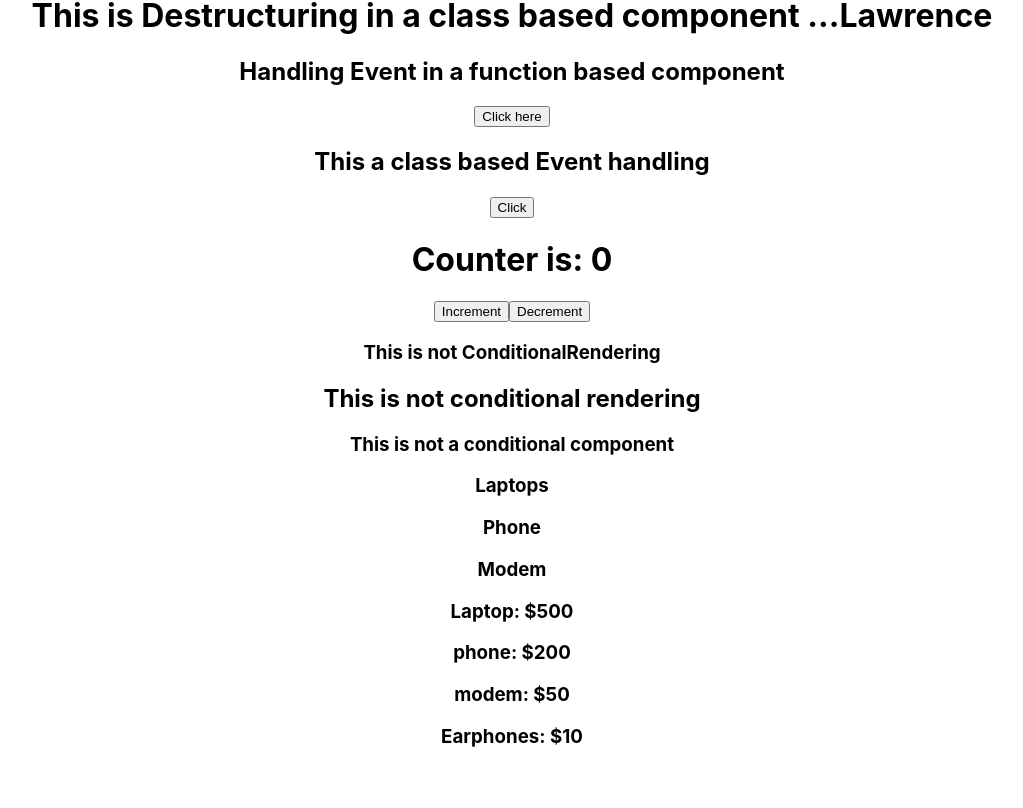
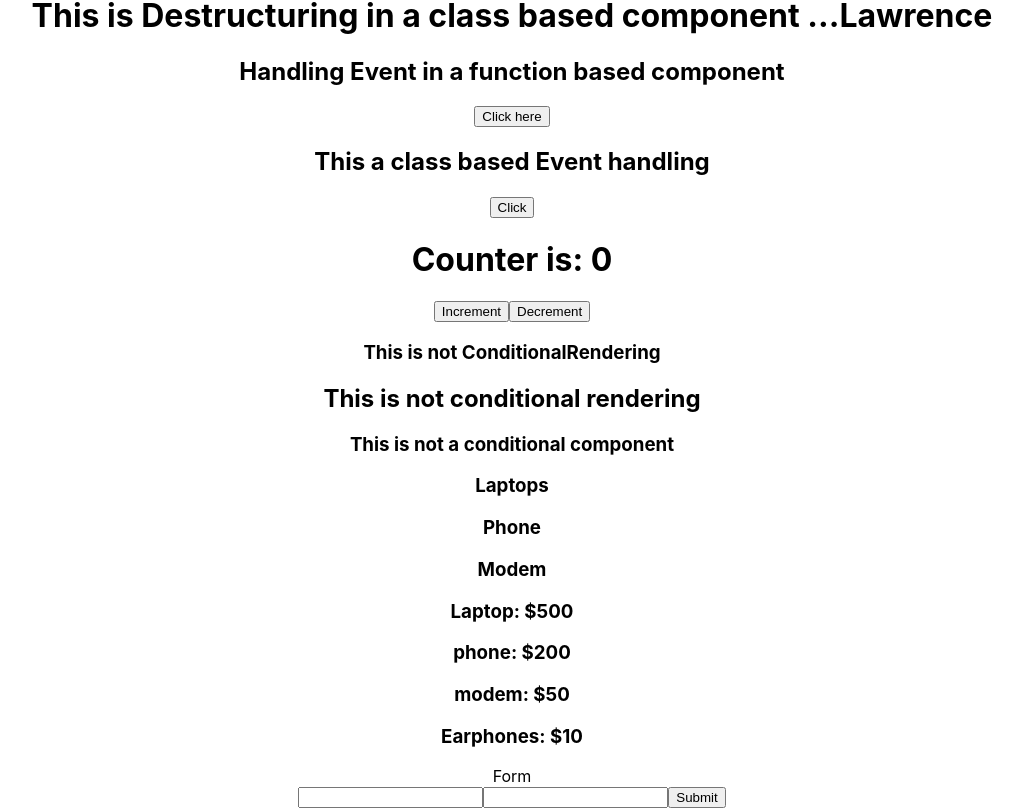
Before and after one commit to Ramas-21/react_tutorial, a React (Create React App) app: page / in a window 1280 px wide. Shown: the part 371-1179 px from the top of the page, without its empty margins (128-1151 px from the left). Before the commit the page ends 1137 px from the top, so only its background shows below. Built offline with nearby package versions, Linux system fonts and the light colour scheme.

Commit message:
Handling user input

```diff
--- a/src/App.js
+++ b/src/App.js
@@ -12,6 +12,7 @@
 import TernaryOperator from './components/TernaryOperator';
 import ListRendering from './components/ListRendering';
 import RenderingListOfObjects from './components/RenderingListOfObjects';
+import HandlingUserInput from './components/HandlingUserInput';
 function App() {
   return (
     <div className="App">
@@ -29,6 +30,7 @@
       <TernaryOperator></TernaryOperator>
       <ListRendering></ListRendering>
       <RenderingListOfObjects></RenderingListOfObjects>
+      <HandlingUserInput></HandlingUserInput>
     </div>
   );
 }
--- /dev/null
+++ b/src/components/HandlingUserInput.js
@@ -0,0 +1,36 @@
+import { Component } from "react";
+
+class HandlingUserInput extends Component{
+    state = {
+        firstName: "",
+        lastName: "",
+    }
+    handleSubmit = (event) => {
+        event.preventDefault();
+        console.log({
+            fname: this.state.firstName,
+            lname: this.state.lastName,
+        })
+    }
+    handleLastName =  (event) =>{
+        this.setState({
+            lastName: event.target.value,
+        })
+    }
+    handleChange = (event) =>{
+        this.setState({
+            firstName: event.target.value,
+        })
+    }
+    render(){
+        return(
+        <div>Form
+            <form onSubmit={this.handleSubmit}>
+                <input onChange={this.handleChange} type="text" value={this.state.firstName}></input>
+                <input onChange={this.handleLastName} type="text" value={this.state.lastName}></input>
+                <button type="submit">Submit</button>
+            </form>
+        </div>)
+    }
+}
+export default HandlingUserInput;
```
